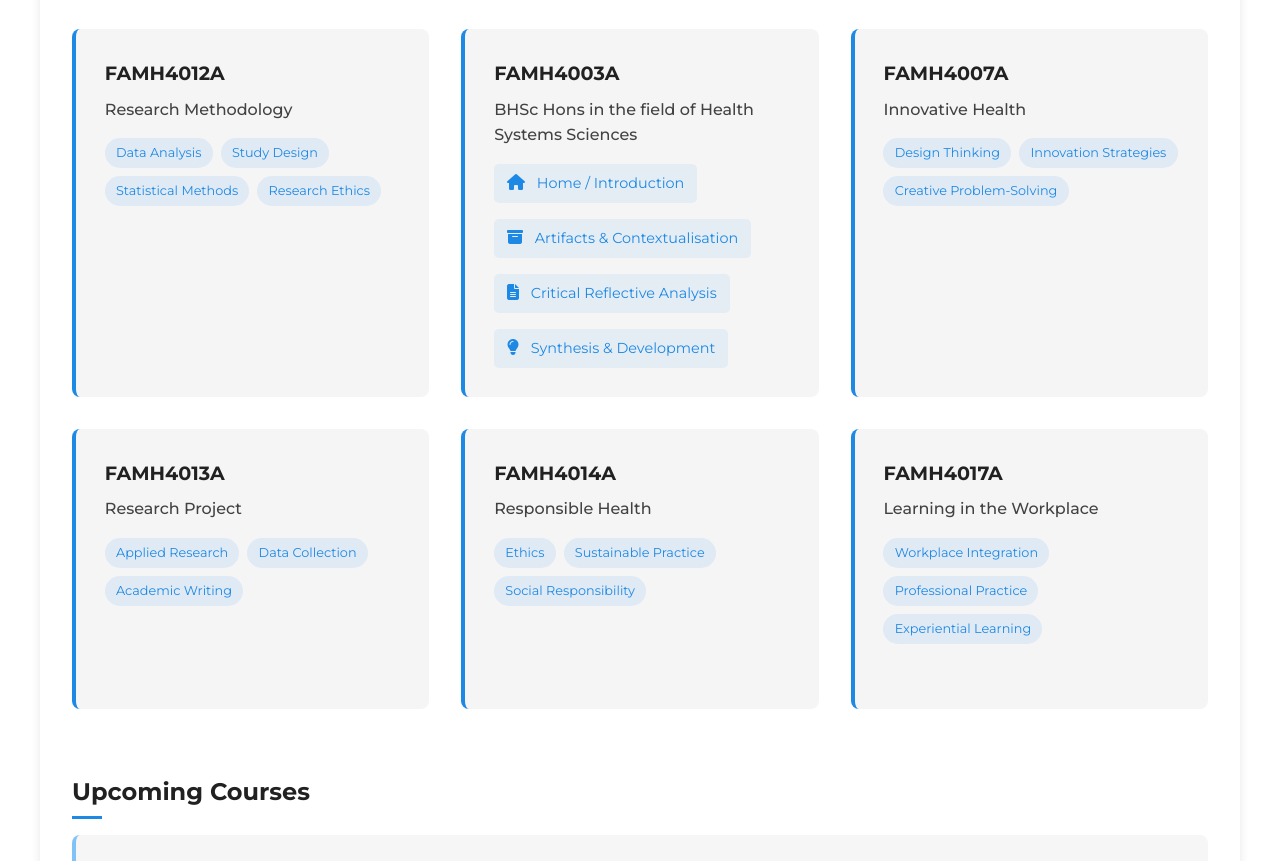
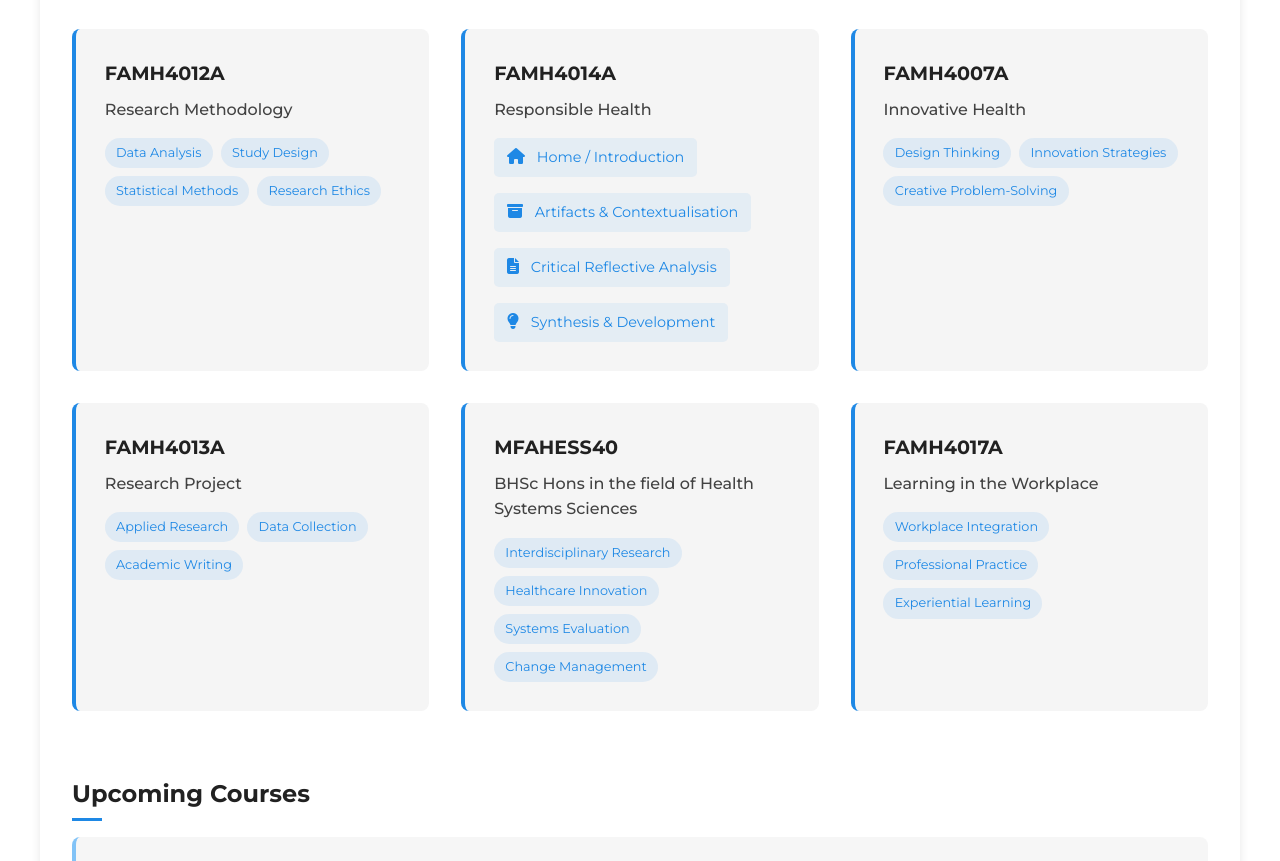
Before and after one commit to Theunus/ethan-terblanche-portfolio, a plain HTML site: page index.html in a window 1280 px wide. Shown: the part 4086-4947 px from the top of the page. Drawn offline with nearby package versions, Linux system fonts and the light colour scheme.

Commit message:
swopped responsible health fix

```diff
--- a/index.html
+++ b/index.html
@@ -1201,8 +1201,8 @@
                         </div>
 
                         <div class="course-card">
-            <h5>FAMH4003A</h5>
-            <p>BHSc Hons in the field of Health Systems Sciences</p>
+            <h5>FAMH4014A</h5>
+            <p>Responsible Health</p>
             <div class="course-tabs">
                 <a href="responsible_health/introduction.html" class="course-link" style="display:inline-block; margin-bottom:8px;">
                     <i class="fas fa-home"></i> Home / Introduction
@@ -1241,12 +1241,13 @@
                         </div>
 
                         <div class="course-card">
-                            <h5>FAMH4014A</h5>
-                            <p>Responsible Health</p>
+                            <h5>MFAHESS40</h5>
+                            <p>BHSc Hons in the field of Health Systems Sciences</p>
                             <div class="course-skills">
-                                <span class="course-skill">Ethics</span>
-                                <span class="course-skill">Sustainable Practice</span>
-                                <span class="course-skill">Social Responsibility</span>
+                                <span class="course-skill">Interdisciplinary Research</span>
+                                <span class="course-skill">Healthcare Innovation</span>
+                                <span class="course-skill">Systems Evaluation</span>
+                                <span class="course-skill">Change Management</span>
                             </div>
                         </div>
 
```
